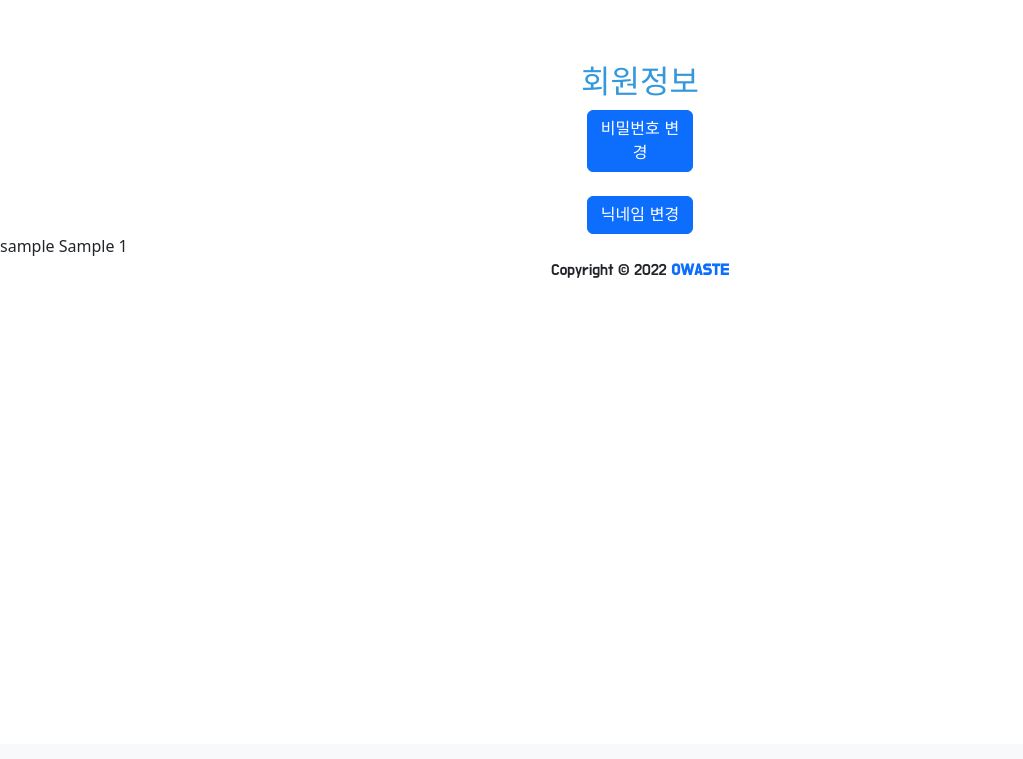
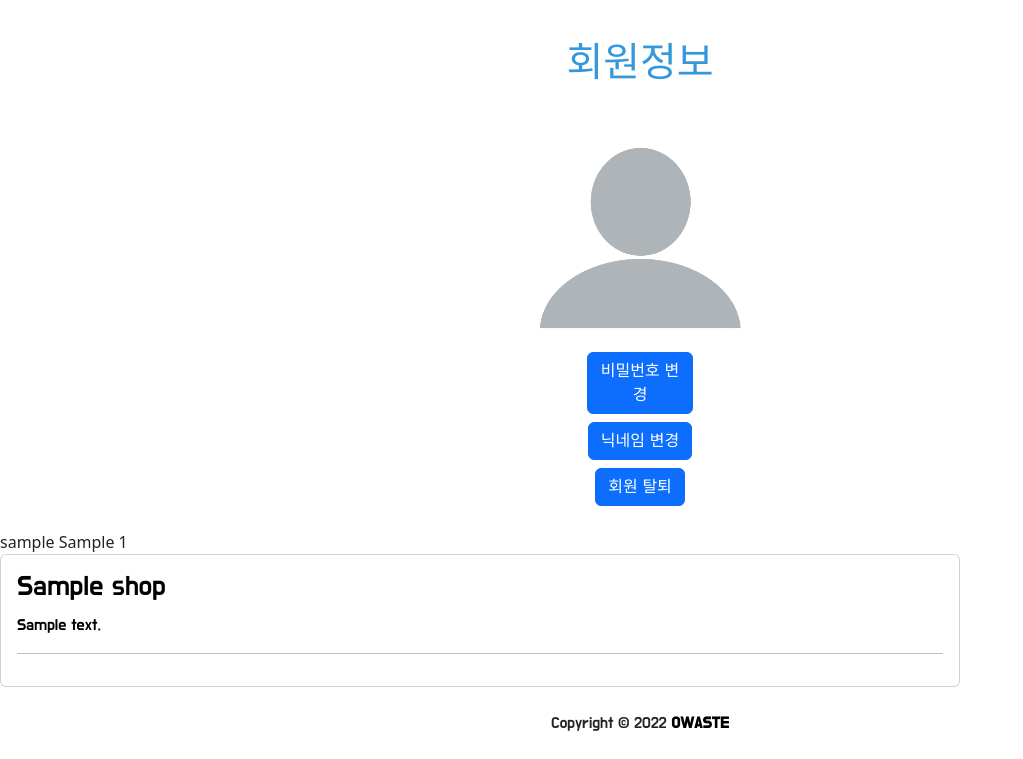
Before and after one commit to parkJue/owaste, a Django app: page /common/profile/ in a window 1280 px wide. Shown: the part 56-815 px from the top of the page, without its empty margins (0-1023 px from the left). Before the commit the page ends 334 px from the top, so only its background shows below. Run offline with Django 4.2, Linux system fonts and the light colour scheme; a user stored in the database is signed in; tables that the repository leaves empty hold one stand-in row (values such as "Sample post"); some libraries are stand-ins or nearby versions.

Commit message:
프로필 구현

```diff
--- a/common/views.py
+++ b/common/views.py
@@ -1,12 +1,16 @@
+from collections import defaultdict
 from django.contrib.auth import authenticate, login
-from django.shortcuts import render, redirect
+from django.shortcuts import render, redirect, get_object_or_404
 from common.forms import UserForm
 from django.contrib.auth.decorators import login_required
 from django.contrib import messages
 from django.contrib.auth import update_session_auth_hash
 from django.contrib.auth.forms import PasswordChangeForm
-
+from zerowaste.models import Oreview, Shop
 from common.models import Profile
+from zerowaste.forms import OreviewForm
+from django.db.models import Q
+from django.contrib.auth import get_user_model
 
 
 def signup(request):
@@ -18,7 +22,8 @@
 
             username = form.cleaned_data.get('username')
             raw_password = form.cleaned_data.get('password1')
-            user = authenticate(username=username, password=raw_password)  # 사용자 인증
+            user = authenticate(username=username,
+                                password=raw_password)  # 사용자 인증
             login(request, user)  # 로그인
             return redirect('/owaste/index')
     else:
@@ -26,11 +31,30 @@
     return render(request, 'common/signup.html', {'form': form})
 
 # 프로필
+
+
 @login_required
 def profile(request):
-    return render(request, "common/profile.html")
+    myreview_dict = defaultdict(list)
+
+    myreview_qs = Oreview.objects.filter(
+        user_id=request.user.id).select_related("shop")
+    for myreview in myreview_qs:
+        myreview_dict[myreview.shop].append(myreview)
+
+    # User = get_user_model()
+    # login_user = request.user  # User.objects.get(id=request.user.id)
+    # shop_qs = Shop.objects.filter(oreview__user=login_user)
+
+    context = {
+        'myreview_dict': dict(myreview_dict),
+        # 'shop_qs': shop_qs
+    }
+    return render(request, "common/profile.html", context)
 
 # 비밀번호 변경
+
+
 @login_required
 def change_password(request):
     if request.method == 'POST':
@@ -38,7 +62,8 @@
         if form.is_valid():
             user = form.save()
             update_session_auth_hash(request, user)  # Important!
-            messages.success(request, 'Your password was successfully updated!')
+            messages.success(
+                request, 'Your password was successfully updated!')
             return redirect('/owaste/index')
         else:
             messages.error(request, 'Please correct the error below.')
--- a/zerowaste/templates/common/profile.html
+++ b/zerowaste/templates/common/profile.html
@@ -1,19 +1,61 @@
 {% extends "owaste/base.html" %}
+{% load zerowaste_tags %}
+
 {% block content %}
-<br>
-<h2 style="text-align:center;color:#3498DB;">회원정보</h2>
+<style>
+    #lf {
+        text-align: center
+    }
+    #btn {
+        display :inline-block
+    }
+    a:link {
+        text-decoration: none;
+        color: black;
+    }
 
-<div class="d-grid gap-2 col-1 mx-auto">
-    <a href="{% url 'common:change_password' %}"><button class="btn btn-primary" type="button">비밀번호 변경</button></a>
+    a:visited {
+        text-decoration: none;
+        color: black;
+    }
+
+    a:hover {
+        text-decoration: none;
+        color: black;
+    }
+
+    a:active {
+        text-decoration: none;
+        color: black;
+    }
+</style>
+
+<h1 style="text-align:center;color:#3498DB;">회원정보</h1>
+<img src = "/static/img/profileimg.png" style="width:20%; margin-left: auto; margin-right: auto; display: block;" />
+<div id = "lf" class="d-grid gap-2 col-1 mx-auto">
+    <a id="btn" href="{% url 'common:change_password' %}"><button class="btn btn-primary" type="button">비밀번호 변경</button></a>
+    <a id="btn"><button class="btn btn-primary" type="button">닉네임 변경</button></a>
+    <a id="btn" href="{% url 'common:change_password' %}"><button class="btn btn-primary" type="button">회원 탈퇴</button></a>
 </div>
-
-<br>
-
-<div class="d-grid gap-2 col-1 mx-auto">
-    <button class="btn btn-primary" type="button">닉네임 변경</button>
+{% comment %} <div id = "lf" class="d-grid gap-2 col-1 mx-auto">
+</div> {% endcomment %}
+<br />
 </div>
         {{ user.username }}
         {{ user.first_name }}
         {{ user.pk }}
 
+<div class="card w-75">
+    <div class="card-body">
+        {% for shop, review_list in myreview_dict.items %}
+        <a href="{% url 'shop_detail' shop.id %}">
+            <h3>{{ shop.name }}</h3>
+            {% for review in review_list %}
+                {{ review }}
+            {% endfor %}
+            <hr>
+        {% endfor %}
+        </a>
+    </div>
+</div>
 {% endblock %}
--- a/zerowaste/templates/owaste/shop_detail.html
+++ b/zerowaste/templates/owaste/shop_detail.html
@@ -32,12 +32,6 @@
       <br />
     </div>
   </div>
-  {% comment %}
-  <form action="{% url 'articles:comments_create' article.pk %}" method="POST">
-    {% csrf_token %} {% bootstrap_form form %}
-    <button class="btn btn-primary">작성</button>
-  </form>
-  {% endcomment %}
   <button type="submit" class="btn btn-dark" onclick="location.href='{% url 'search_result' %}';">목록으로</button>
 
   {{ shop_detail.name }}
--- a/zerowaste/views.py
+++ b/zerowaste/views.py
@@ -169,8 +169,7 @@
     oreview_qs = Oreview.objects.filter(
         shop=shop_detail).select_related("user")
 
-    review_detail = Nkreview.objects.filter(
-        shop=id)  # detail은 1개의 의미. _list, _qs 목록
+    review_detail = Nkreview.objects.filter(shop=id)  # detail은 1개의 의미. _list, _qs 목록
     context = {
         'shop_detail': shop_detail,
         'oreview_form': oreview_form,
```
Also changed, not shown: zerowaste/templates/common/change_nick.html (added, +14 -0 lines), zerowaste/templates/owaste/shop_search.html (+17 -0 lines), zerowaste/templatetags/zerowaste_tags.py (added, +8 -0 lines), static/img/profileimg.png (added), zerowaste/templates/common/my_review.html (added), 1 other file.
